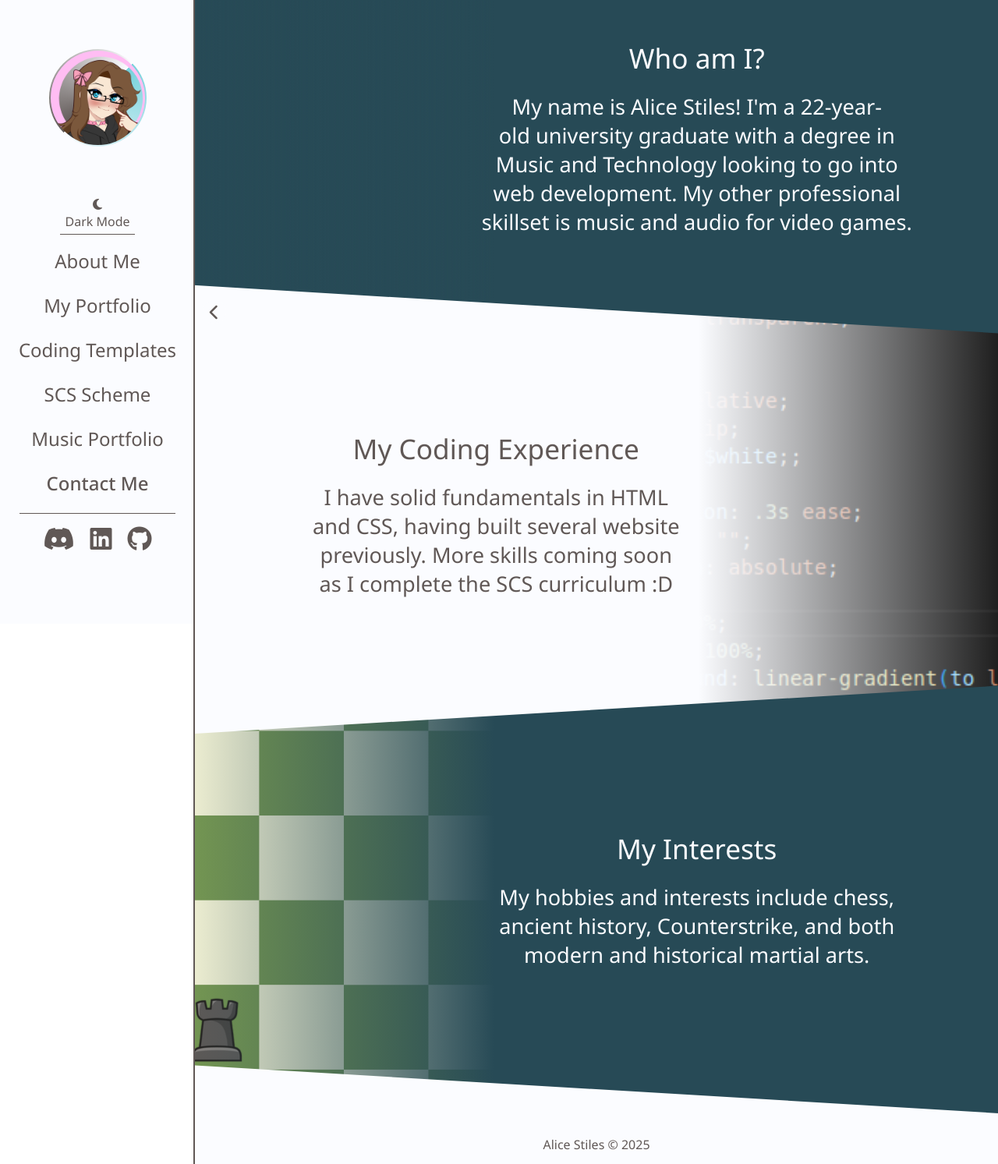
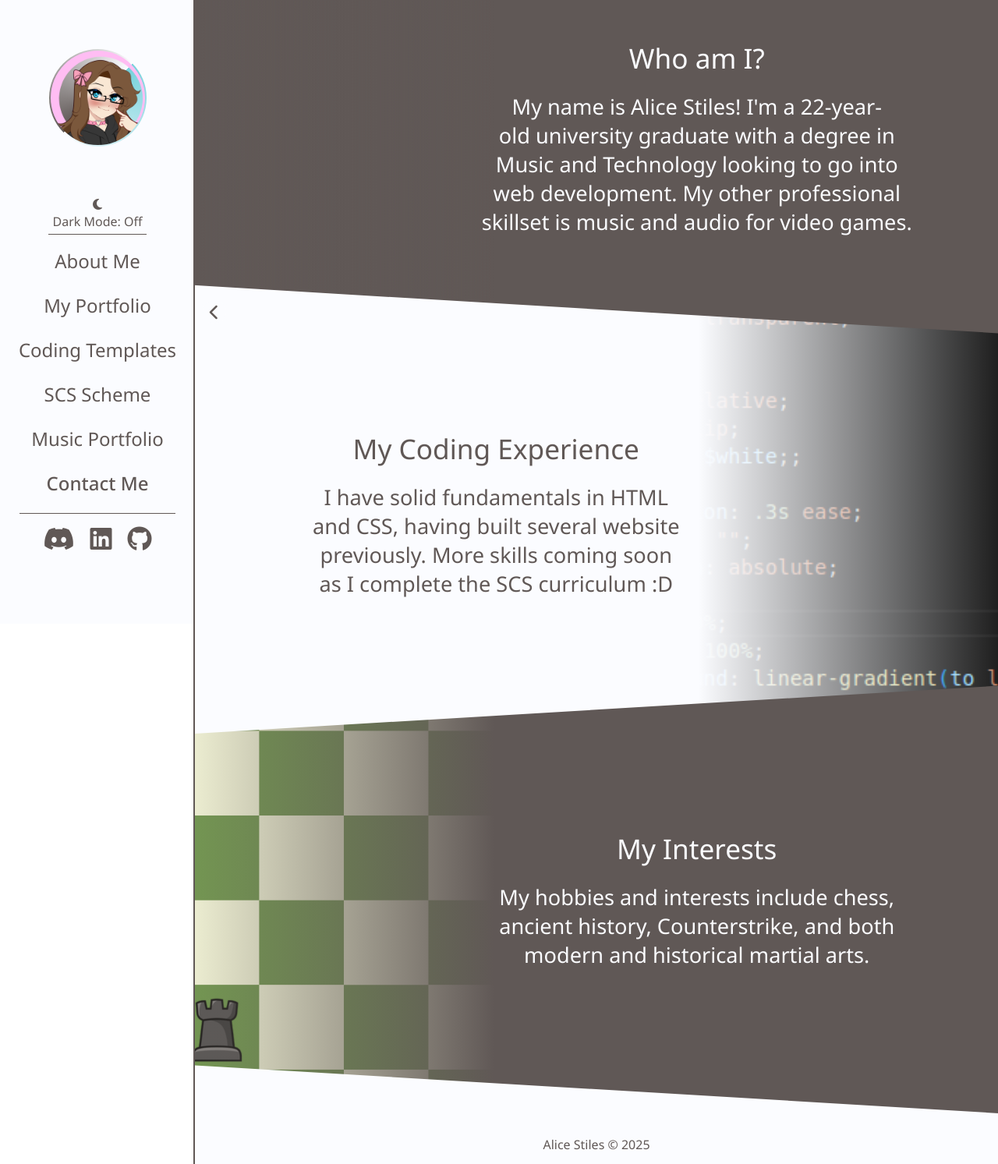
Before and after one commit to AliceeeSixes/netmatters-portfolio, a PHP site: page /about_me.html in a window 1280 px wide. Shown: the whole page at 78% size. Run offline with PHP 8.4, Linux system fonts and the light colour scheme; some web fonts are replaced.

Commit message:
Fix a bug with dark mode initialisation

```diff
--- a/css/application.css
+++ b/css/application.css
@@ -119,7 +119,7 @@ a.in-text {
 
 .dark {
   color: #fbfcff;
-  background: #274a56; }
+  background: #605856; }
   .dark h1 {
     color: inherit; }
 
@@ -691,7 +691,7 @@ section.about-me {
     width: 32vw; }
 
 section.about-me:nth-of-type(1)::after {
-  background: linear-gradient(to left, #274a56, transparent), url() center;
+  background: linear-gradient(to left, #605856, transparent), url() center;
   background-size: cover; }
 
 section.about-me:nth-of-type(2)::after {
@@ -699,7 +699,7 @@ section.about-me:nth-of-type(2)::after {
   background-size: cover; }
 
 section.about-me:nth-of-type(3)::after {
-  background: linear-gradient(to left, #274a56, transparent), url(../img/chess.png) center;
+  background: linear-gradient(to left, #605856, transparent), url(../img/chess.png) center;
   background-size: cover; }
 
 section.about-me:nth-of-type(0) * {
--- a/js/main.js
+++ b/js/main.js
@@ -182,7 +182,9 @@ if (darkMode == "true") {
     $("body").addClass("darkmode");
     $("span.darkmode-text").text("Dark Mode: On");
 } else {
+    darkMode = false;
     $("body").removeClass("darkmode")
+    $("span.darkmode-text").text("Dark Mode: Off");
 }
 
 
--- a/scss/base/_base.scss
+++ b/scss/base/_base.scss
@@ -148,7 +148,7 @@ a.in-text {
 
 .dark {
     color: $white;
-    background: $charcoal;
+    background: $wenge;
     h1 {
         color: inherit;
     }
--- a/scss/layout/_sections.scss
+++ b/scss/layout/_sections.scss
@@ -137,7 +137,7 @@ section.about-me {
             background-size: cover;
         }
         @else {
-            background: linear-gradient(to left, $charcoal, transparent), url(#{$image}) center;
+            background: linear-gradient(to left, $wenge, transparent), url(#{$image}) center;
             background-size: cover;
         }
     }
```
Also changed, not shown: 1 other file.
